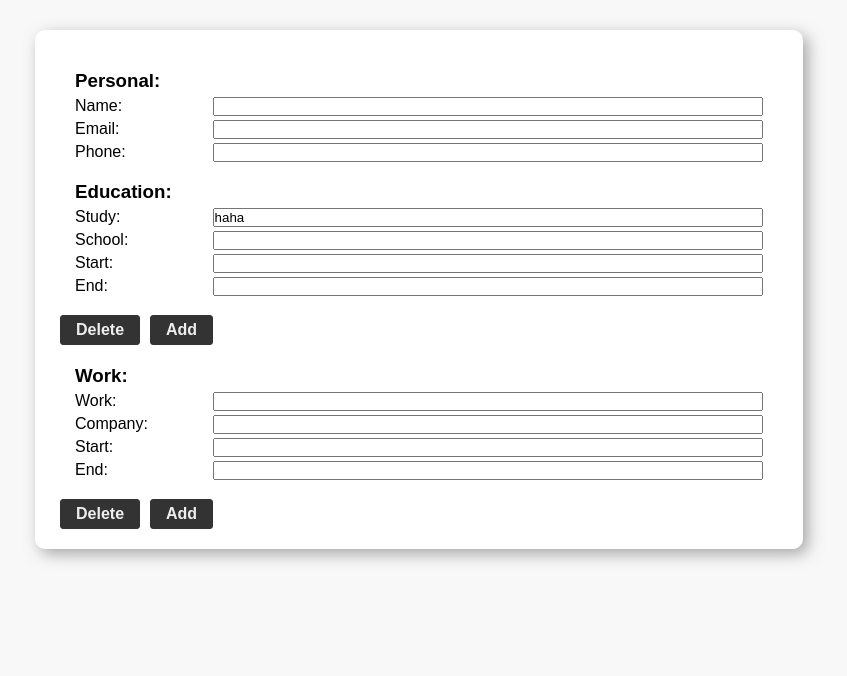
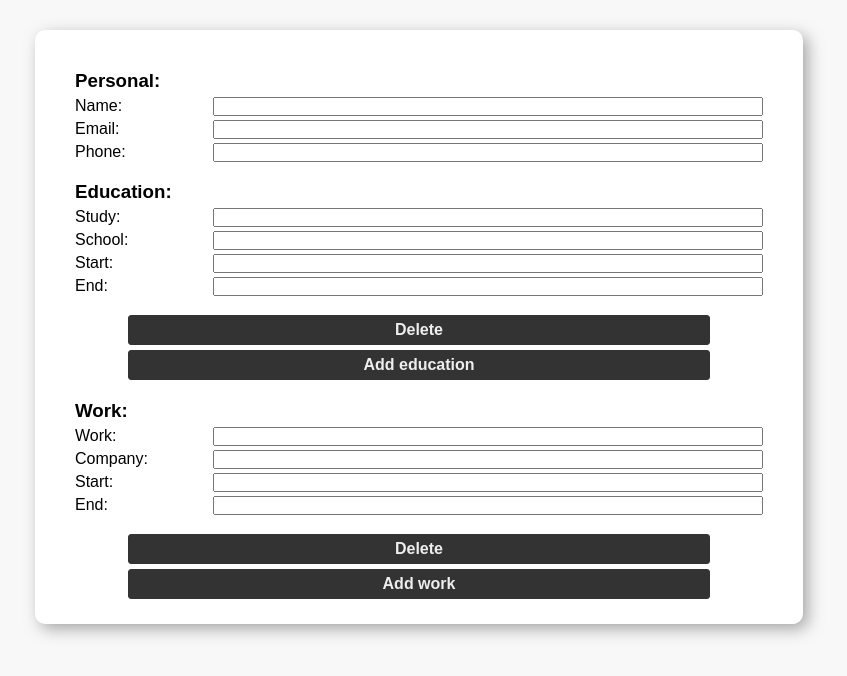
Before and after one commit to SerginoCroes/cv-project, a React (Create React App) app: page / in a window 1280 px wide. Shown: the top 676 px of the page, without its empty margins (221-1068 px from the left). Built offline with nearby package versions, Linux system fonts and the light colour scheme.

Commit message:
forms are functional

```diff
--- a/package.json
+++ b/package.json
@@ -9,6 +9,7 @@
     "react": "^18.2.0",
     "react-dom": "^18.2.0",
     "react-scripts": "5.0.1",
+    "uniqid": "^5.4.0",
     "web-vitals": "^2.1.4"
   },
   "scripts": {
--- a/public/style.css
+++ b/public/style.css
@@ -35,8 +35,10 @@ body {
 }
 
 input[type="button"] {
+    display: block;
+    width: 80%;
     box-shadow: none;
-    margin: 0px 5px;
+    margin: 5px auto;
     padding: 5px 15px;
     border: 1px solid #333333;
     border-radius: 3px;
--- a/src/App.js
+++ b/src/App.js
@@ -1,33 +1,41 @@
 import { Component } from "react";
 import Form from "./components/Form";
+import uniqid from "uniqid";
 
 export default class App extends Component {
   constructor() {
     super();
 
-    const educationTemp = { Study: 'haha', School: '', Start: '', End: '' };
-    const workTemp = { Work: '', Company: '', Start: '', End: '' };
+    this.educationTemp = { Study: '', School: '', Start: '', End: '' };
+    this.workTemp = { Work: '', Company: '', Start: '', End: '' };
 
     this.state = {
       personal: { Name: '', Email: '', Phone: '' },
-      education: { 0: {...educationTemp} },
-      work: { 0: {...workTemp} }
+      education: { [uniqid()]: {...this.educationTemp} },
+      work: { [uniqid()]: {...this.workTemp} }
     };
 
     this.addForm = this.addForm.bind(this);
     this.delForm = this.delForm.bind(this);
+    this.changeText = this.changeText.bind(this);
   }
 
-  addForm(type, index) {
-    const temp = [...this.state[type]];
-    temp.push(index + 1);
-    this.setState({ [type]: temp });
+  addForm(type) {
+    const temp = {...this.state[type]};
+    temp[uniqid()] = (type === 'education' ? {...this.educationTemp} : {...this.workTemp});
+    this.setState({[type]: temp});
   }
 
   delForm(type, index) {
-    const temp = [...this.state[type]];
-    temp.splice(index, 1);
-    this.setState({ [type]: temp });
+    const temp = {...this.state[type]};
+    delete temp[index];
+    this.setState({[type]: temp});
+  }
+
+  changeText(type, index, attr, value) {
+    const temp = {...this.state[type]};
+    type !== 'personal' ? temp[index][attr] = value : temp[attr] = value;
+    this.setState({[type]: temp});
   }
 
   render() {
@@ -36,16 +44,11 @@ export default class App extends Component {
 
     return (
       <div className="App">
-        <Form key='personal' formtype='Personal' attr={personal} />
-
-        {Object.keys(education).map((key, index) => <Form index={index} formtype='Education' attr={education[key]} del={this.delForm} />)}
-
-        <input type='button' value="Add" onClick={() => this.addForm('formtype')} />
-
-        {Object.keys(work).map((key, index) => <Form index={index} formtype='Work' attr={work[key]} del={this.delForm} />)}
-
-        <input type='button' value="Add" onClick={() => this.addForm('formtype')} />
-
+        <Form index={uniqid()} key='personal' formtype='Personal' attr={personal} changeText={this.changeText}/>
+        {Object.keys(education).map((key) => <Form key={key} index={key} formtype='Education' attr={education[key]} del={this.delForm} changeText={this.changeText}/>)}
+        <input type='button' value="Add education" onClick={() => this.addForm('education')} />
+        {Object.keys(work).map((key) => <Form key={key} index={key} formtype='Work' attr={work[key]} del={this.delForm} changeText={this.changeText}/>)}
+        <input type='button' value="Add work" onClick={() => this.addForm('work')} />
       </div>
     );
   }
--- a/src/components/Field.js
+++ b/src/components/Field.js
@@ -6,11 +6,10 @@ export default class Field extends Component {
     }
 
     render() {
-        const {fieldName, value} = this.props;
-
+        const {fieldName, value, changeText} = this.props;
         return (
             <div className="field">
-                <p>{`${fieldName}: `}<input type='text' value={value}></input></p>
+                <p>{`${fieldName}: `}<input type='text' value={value} onChange={e => changeText(fieldName, e.target.value)}></input></p>
             </div>
         )
     }
--- a/src/components/Form.js
+++ b/src/components/Form.js
@@ -4,19 +4,23 @@ import Field from "./Field";
 export default class Form extends Component {
     constructor(props) {
         super(props);
+        this.changeText = this.changeText.bind(this);
+    }
+
+    changeText(field, value) {
+        const {index, formtype, changeText} = this.props;
+        changeText(formtype.toLowerCase(), index, field, value);
     }
 
     render() {
-
         const {index, formtype, attr, del} = this.props;
-
         return (
             <>
                 <div className="form">
                     <h3>{formtype}:</h3>
-                    {Object.keys(attr).map((field, i) => <Field key={i} fieldName={field} value={attr[field]}/>)}
+                    {Object.keys(attr).map((field, i) => <Field key={i} fieldName={field} value={attr[field]} changeText={this.changeText}/>)}
                 </div>
-                {(formtype !== 'Personal') && <input type="button" value="Delete" onClick={() => del(formtype, index)}/>}
+                {(formtype !== 'Personal') && <input type="button" value="Delete" onClick={() => del(formtype.toLowerCase(), index)}/>}
             </>
         )
     }
```
Also changed, not shown: 1 other file (tests, documents, lock files or other folders).
